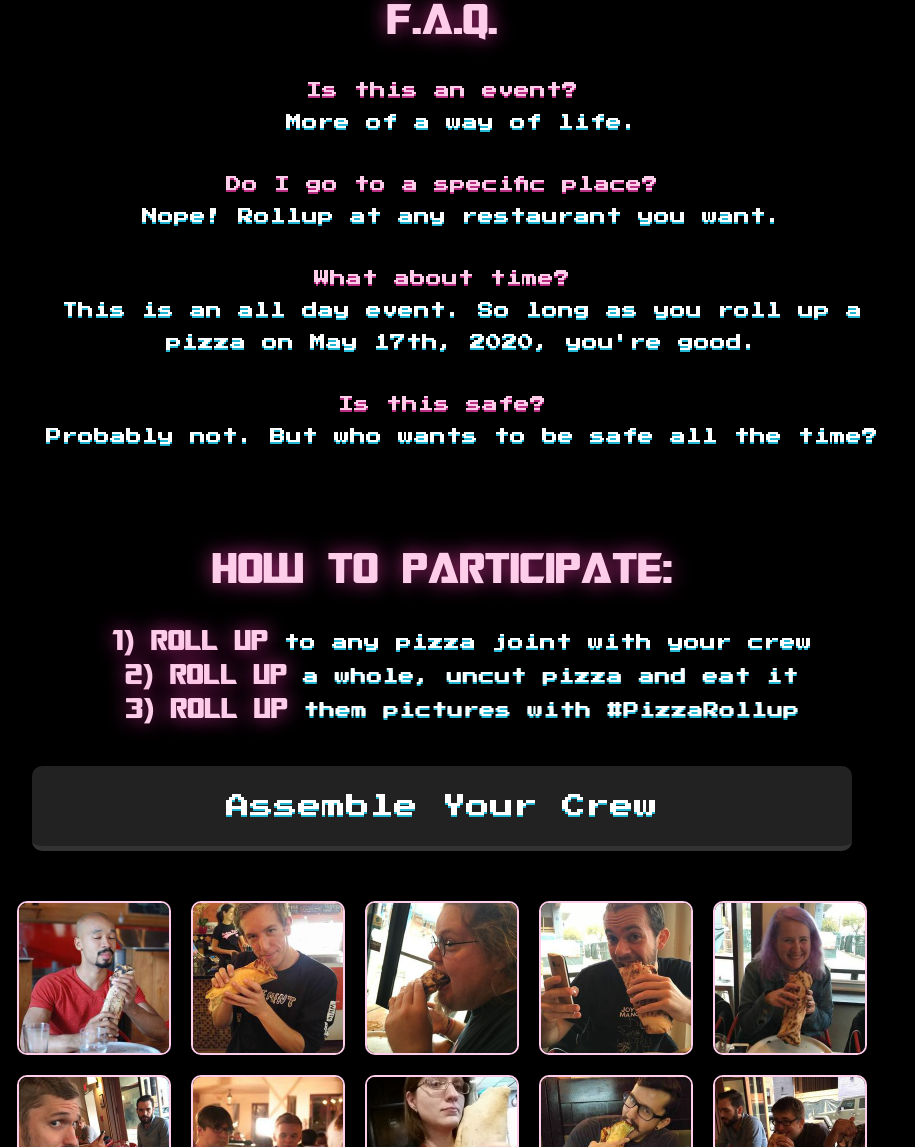
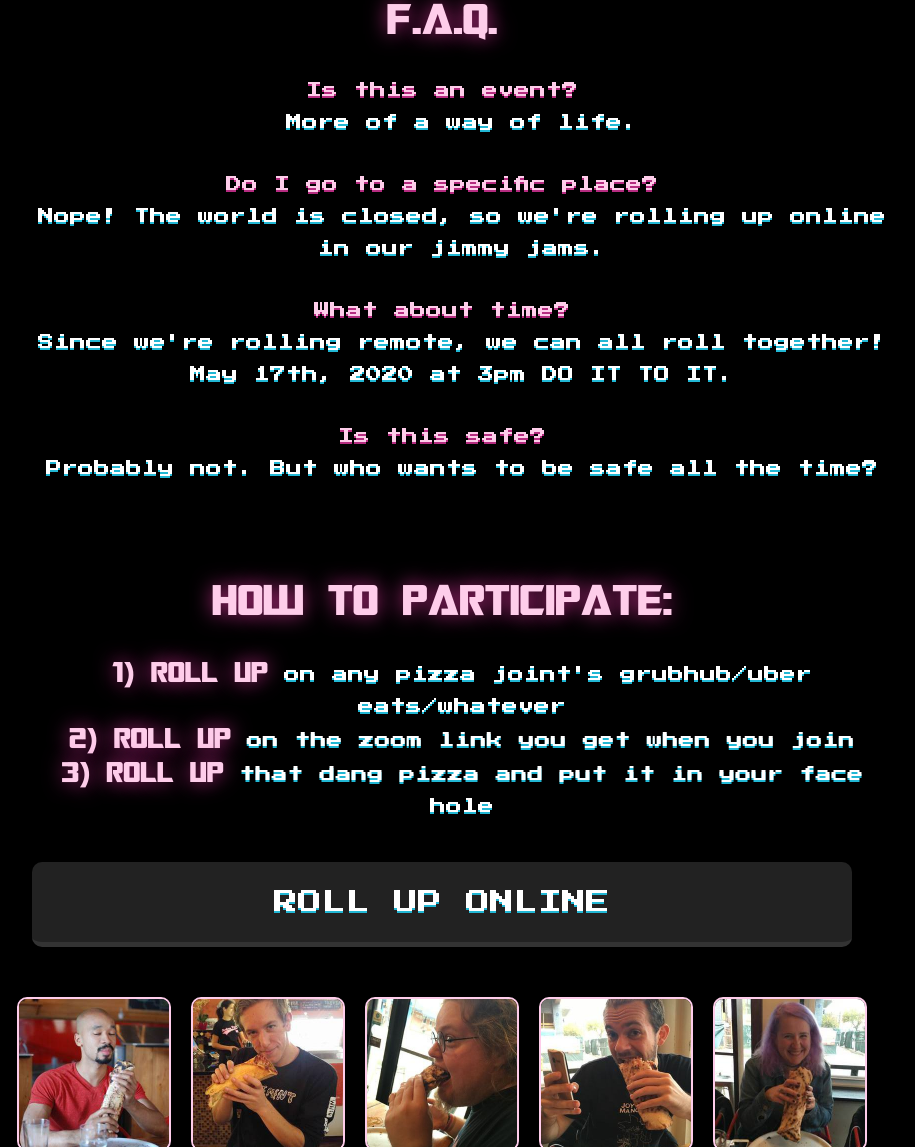
Before and after one commit to dainsaint/pizza_rollup, a plain HTML site: page index.html in a window 1280 px wide. Shown: the part 1438-2585 px from the top of the page, without its empty margins (198-1113 px from the left). Drawn offline with nearby package versions, Linux system fonts and the light colour scheme; a script that the page names is missing.

Commit message:
dialup edits

```diff
--- a/index.html
+++ b/index.html
@@ -65,10 +65,10 @@
         <dd>More of a way of life.</dd>
 
         <dt>Do I go to a specific place?</dt>
-        <dd>Nope! Rollup at any restaurant you want.</dd>
+        <dd>Nope! The world is closed, so we're rolling up online in our jimmy jams.</dd>
 
         <dt>What about time?</dt>
-        <dd>This is an all day event. So long as you roll up a pizza on May 17th, 2020, you're good.</dd>
+        <dd>Since we're rolling remote, we can all roll together! May 17th, 2020 at 3pm DO IT TO IT.</dd>
 
         <dt>Is this safe?</dt>
         <dd>Probably not. But who wants to be safe all the time?</dd>
@@ -81,12 +81,12 @@
 
   <h2 class="display-2">HOW TO PARTICIPATE:</h2>
   <ul class="lead">
-    <li><span class="rollup">1) Roll up</span> to any pizza joint with your crew</li>
-    <li><span class="rollup">2) Roll up</span> a whole, uncut pizza and eat it</li>
-    <li><span class="rollup">3) Roll up</span> them pictures with #PizzaRollup</li>
+    <li><span class="rollup">1) Roll up</span> on any pizza joint's grubhub/uber eats/whatever</li>
+    <li><span class="rollup">2) Roll up</span> on the zoom link you get when you join</li>
+    <li><span class="rollup">3) Roll up</span> that dang pizza and put it in your face hole</li>
   </ul>
 
-  <a href="https://attending.io/events/pizza-rollup-v" class="btn btn-block btn-primary">Assemble Your Crew</a>
+  <a href="https://attending.io/events/pizza-rollup-vi-pizza-dialup-ce6e08b3-c451-46ee-aa28-17e19793aae6" class="btn btn-block btn-primary">ROLL UP ONLINE</a>
 
 </div>
 
```
